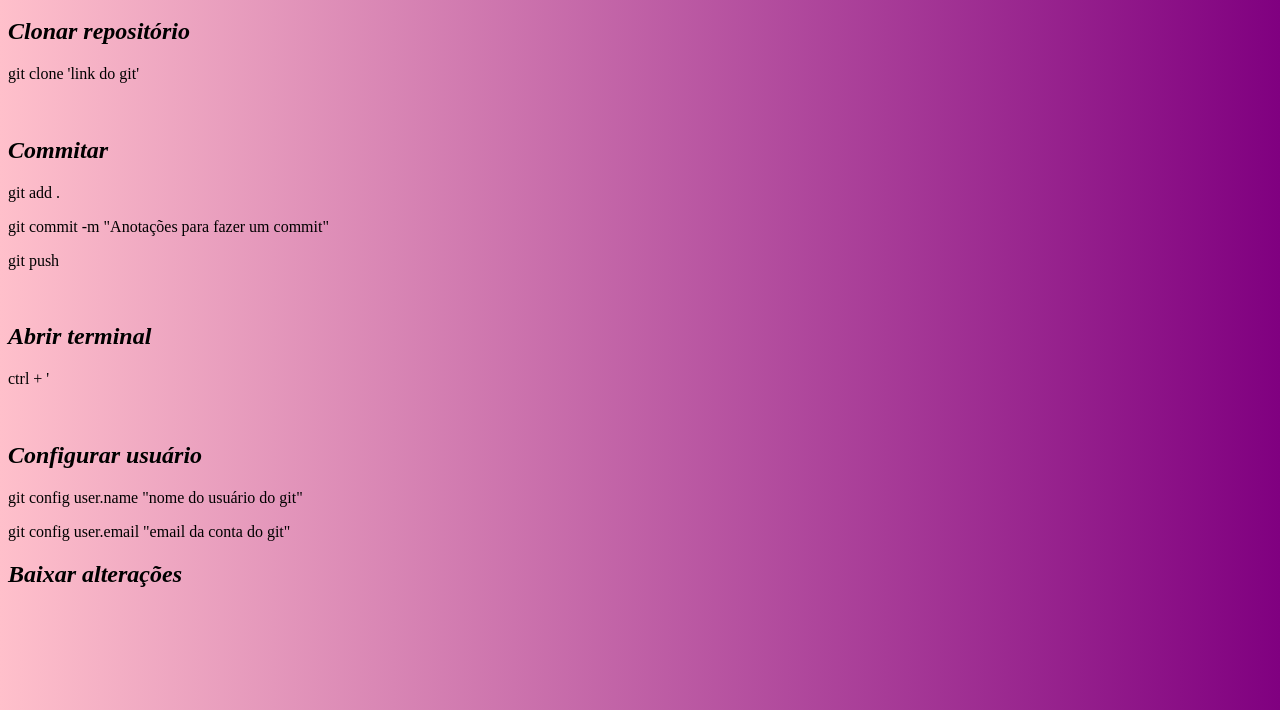
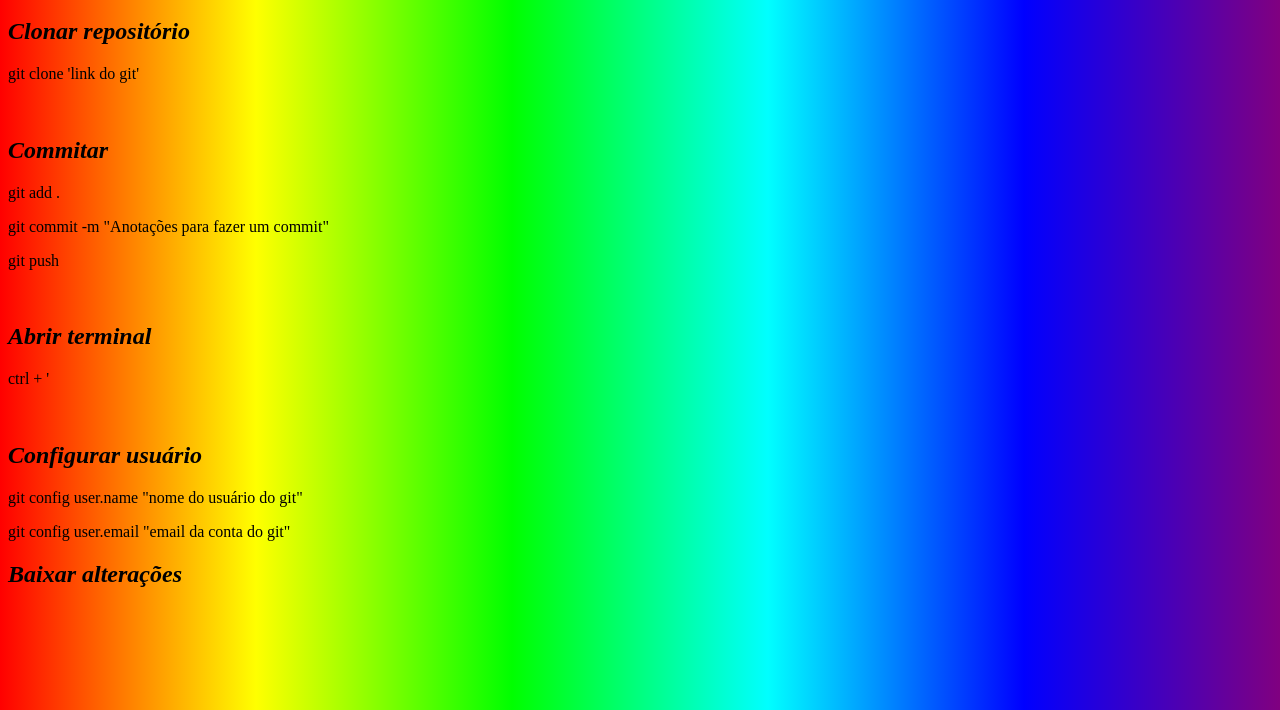
Before and after one commit to V3G4S/N-s_N-, a plain HTML site: page index.html in a window 1280 px wide. Shown: the part 90-800 px from the top of the page. Drawn offline with Linux system fonts and the light colour scheme.

Commit message:
mudança de cores

```diff
--- a/index.html
+++ b/index.html
@@ -6,7 +6,7 @@
   <title>Instruções git</title>
   <style>
     body{
-      background: linear-gradient(to left, purple, pink);
+      background: linear-gradient(to right, red, yellow, lime, cyan, blue, purple);
     }
     header{
       background-color: white;
```
